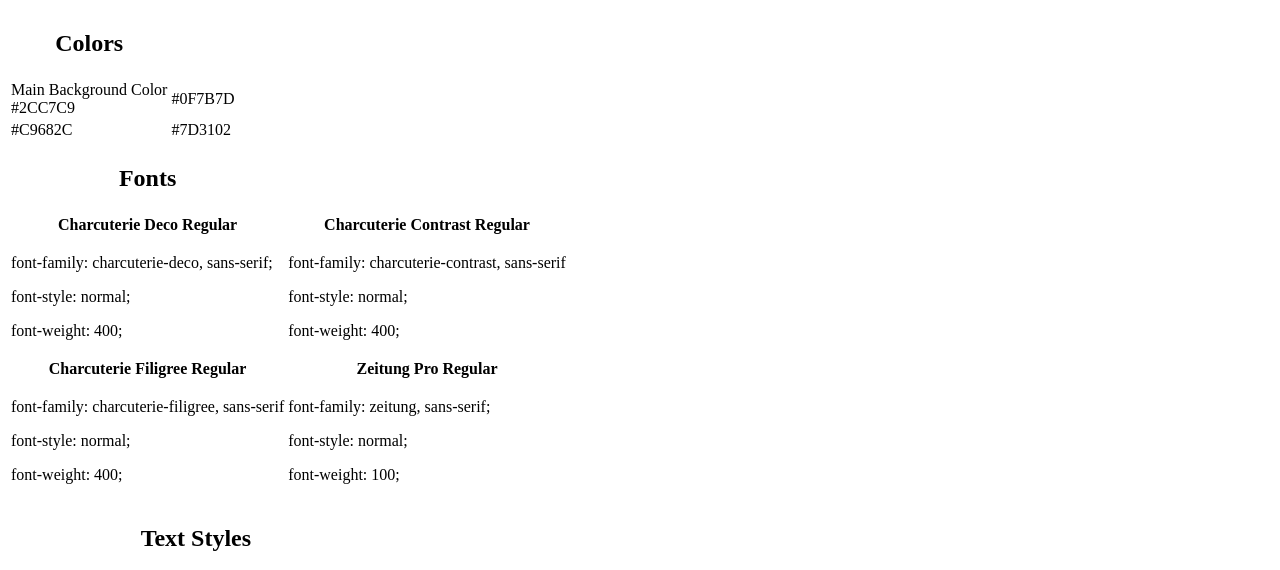
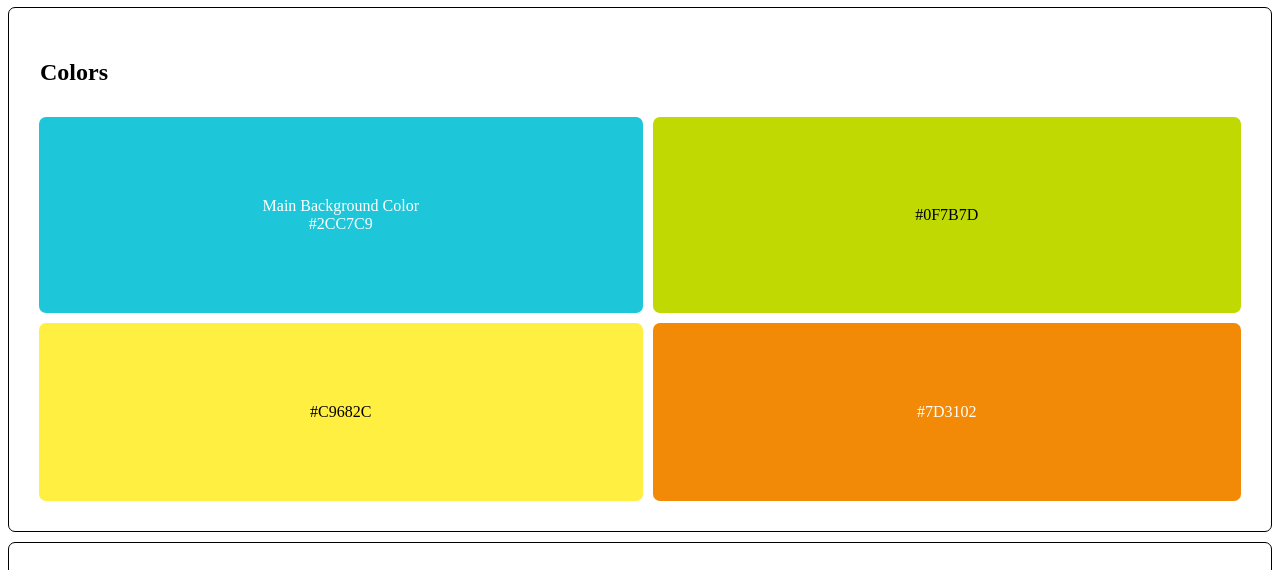
Before and after one commit to oarrow/oarrow.github.io, a plain HTML site: page chicanokitchen/index.html in a window 1280 px wide. Shown: the part 73-643 px from the top of the page. Drawn offline with Linux system fonts and the light colour scheme; a web font is replaced by a local one.

Commit message:
Update index.html
Added css link

```diff
--- a/chicanokitchen/index.html
+++ b/chicanokitchen/index.html
@@ -2,6 +2,7 @@
 <html>
   <head>
     <title>My Website Design</title>
+<link href="./chickit.css" rel="stylesheet">
     <!--font kit-->
     <link rel="stylesheet" href="https://use.typekit.net/kuo1dub.css">
   </head>
```
